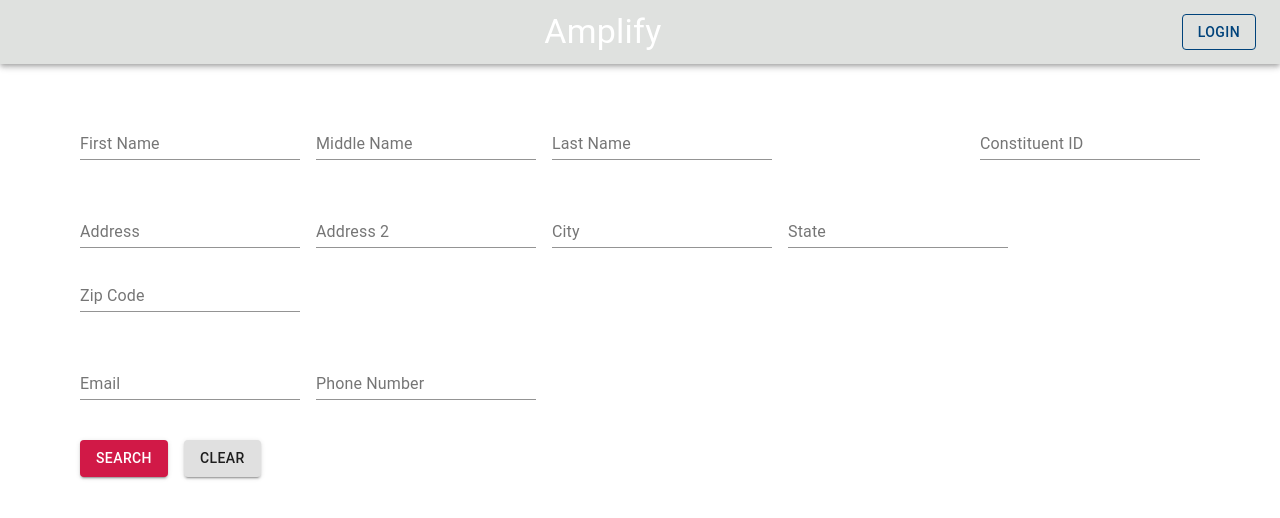
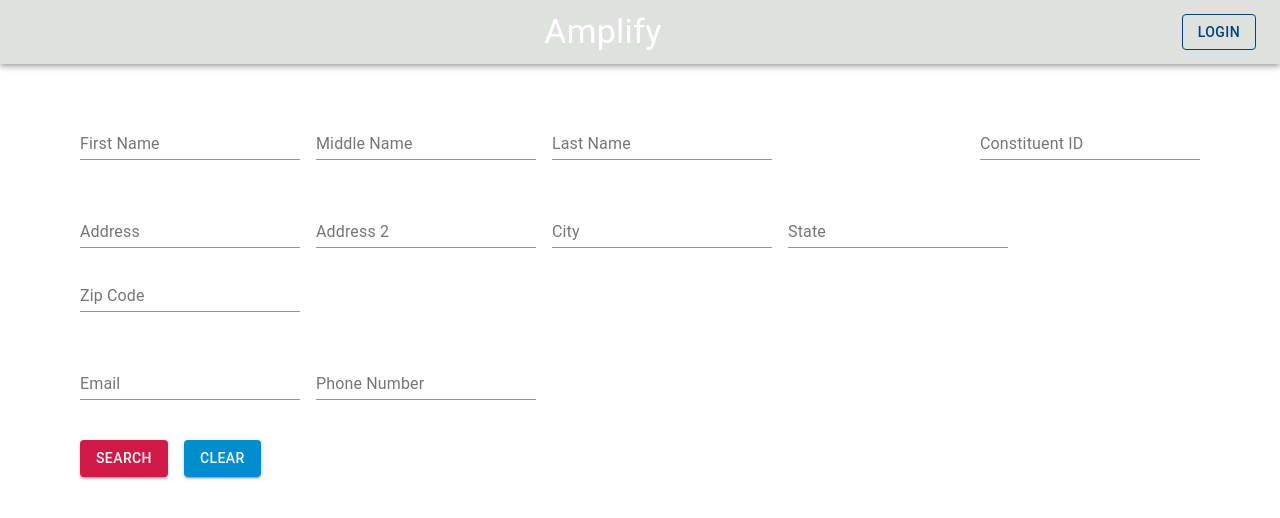
Before and after one commit to riteshsingla01/hackathon-front-end, a React (Create React App) app: page /search in a window 1280 px wide. Shown: the top 518 px of the page. Built offline with nearby package versions, Linux system fonts and the light colour scheme.

Commit message:
Enhanced theme colors

```diff
--- a/src/DefaultPageTheme.js
+++ b/src/DefaultPageTheme.js
@@ -1,12 +1,27 @@
 import { createMuiTheme } from '@material-ui/core/styles'
+
+const stjudered = '#d11947';
+const stjudewhite = '#ffffff';
+const stjudepurple = '#712d91';
+const stjudeblue = '#008ccf';
 
 const theme = createMuiTheme({
   palette: {
     primary: {
-      main: '#d11947'
+      main: stjudered,
+      contrastText: stjudewhite
     },
     secondary: {
-      main: '#ffffff'
+      main: stjudewhite,
+      contrastText: stjudered
+    },
+    calmblue: {
+      backgroundColor: stjudeblue,
+      color: stjudewhite
+    },
+    poppingpurple: {
+      backgroundColor: stjudepurple,
+      color: stjudewhite
     }
   }
 });
--- a/src/SearchPage.js
+++ b/src/SearchPage.js
@@ -59,7 +59,7 @@ function SearchPage()
               <Button variant='contained' color='primary'>Search</Button>
             </Grid>
             <Grid item>
-              <Button variant='contained'>Clear</Button>
+              <Button variant='contained' style={theme.palette.calmblue}>Clear</Button>
             </Grid>
           </Grid>
         </Grid>
```
